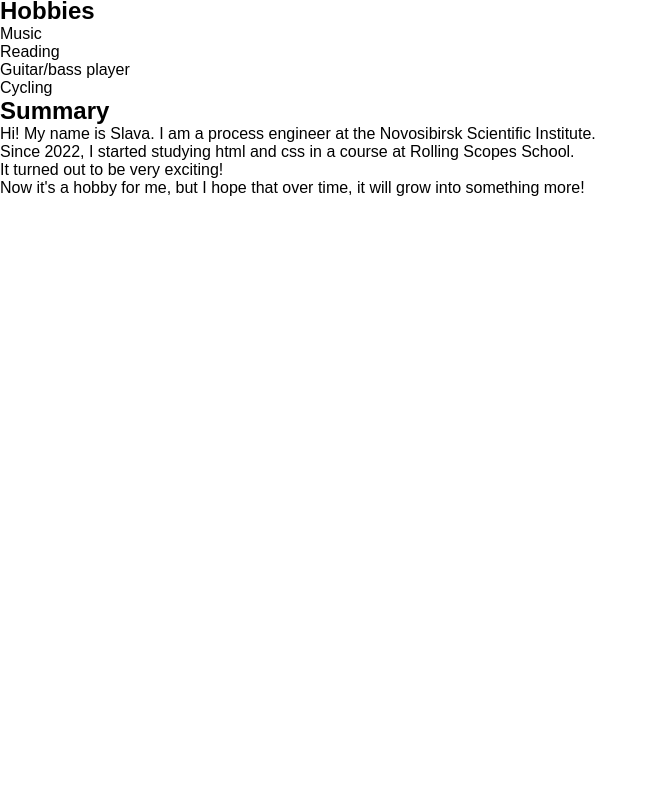
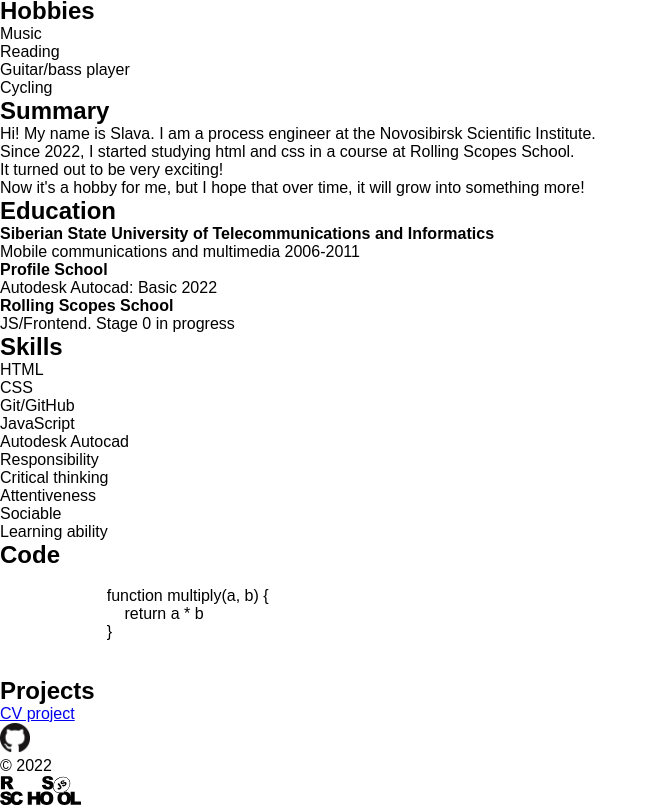
Before and after one commit to leben4/rsschool-cv, a plain HTML site: page index.html in a window 1280 px wide. Shown: the part 529-1338 px from the top of the page, without its empty margins (0-658 px from the left). Before the commit the page ends 800 px from the top, so only its background shows below. Drawn offline with Linux system fonts and the light colour scheme.

Commit message:
feat: finish main part and footer

```diff
--- a/CSS/style.css
+++ b/CSS/style.css
@@ -4,7 +4,3 @@
     box-sizing: border-box;
     font-family: Arial, Helvetica, sans-serif;
 }
-
-img {
-    border-radius: 50%;
-}
--- a/index.html
+++ b/index.html
@@ -79,10 +79,56 @@
                     Now it's a hobby for me, but I hope that over time, it will grow into something more!
                 </p>
             </section>
+            <section class="section" id="education">
+                <h2 class="section-title title-main">Education</h2>
+                <ul class="edu-list">
+                    <li class="edu-li">
+                        <strong>Siberian State University of Telecommunications and Informatics</strong><br>
+                        Mobile communications and multimedia 2006-2011
+                    </li>
+                    <li class="edu-li"><strong>Profile School</strong><br>Autodesk Autocad: Basic 2022 </li>
+                    <li class="edu-li"><strong>Rolling Scopes School</strong><br>JS/Frontend. Stage 0 in progress</li>
+                </ul>
+            </section>
+            <section class="section" id="skills">
+                <h2 class="section-title title-main">Skills</h2>
+                <div class="skills-bar">
+                    <ul class="skills-list">
+                        <li class="skills-li">HTML</li>
+                        <li class="skills-li">CSS</li>
+                        <li class="skills-li">Git/GitHub</li>
+                        <li class="skills-li">JavaScript</li>
+                        <li class="skills-li">Autodesk Autocad</li>
+                    </ul>
+                    <ul class="ability-list">
+                        <li class="ability-li">Responsibility</li>
+                        <li class="ability-li">Critical thinking</li>
+                        <li class="ability-li">Attentiveness</li>
+                        <li class="ability-li">Sociable</li>
+                        <li class="ability-li">Learning ability</li>
+                    </ul>
+                </div>
+            </section>
+            <section class="section" id="code">
+                <h2 class="section-title title-main">Code</h2>
+                <pre>
+                    <code>
+                        function multiply(a, b) {
+                            return a * b
+                        }
+                    </code>
+                </pre>
+            </section>
+            <section class="section" id="projects">
+                <h2 class="section-title title-main">Projects</h2>
+                <a href="https://leben4.github.io/rsschool-cv/">CV project</a>
+            </section>
         </div>
     </main>
     <footer class="footer">
-        <div class="container"></div>
+        <a href="https://github.com/leben4"><img src="assets/icons/GitHub.png" alt="github-logo" height="30"></a>
+        <div>© 2022</div>
+        <a href="https://rs.school/js/"><img src="assets/icons/rs_school_logo.svg" alt="rss-logo" height="30"></a>
     </footer>
 </body>
 
```
Also changed, not shown: assets/icons/GitHub.png (added), assets/icons/rs_school_logo.svg (added).
